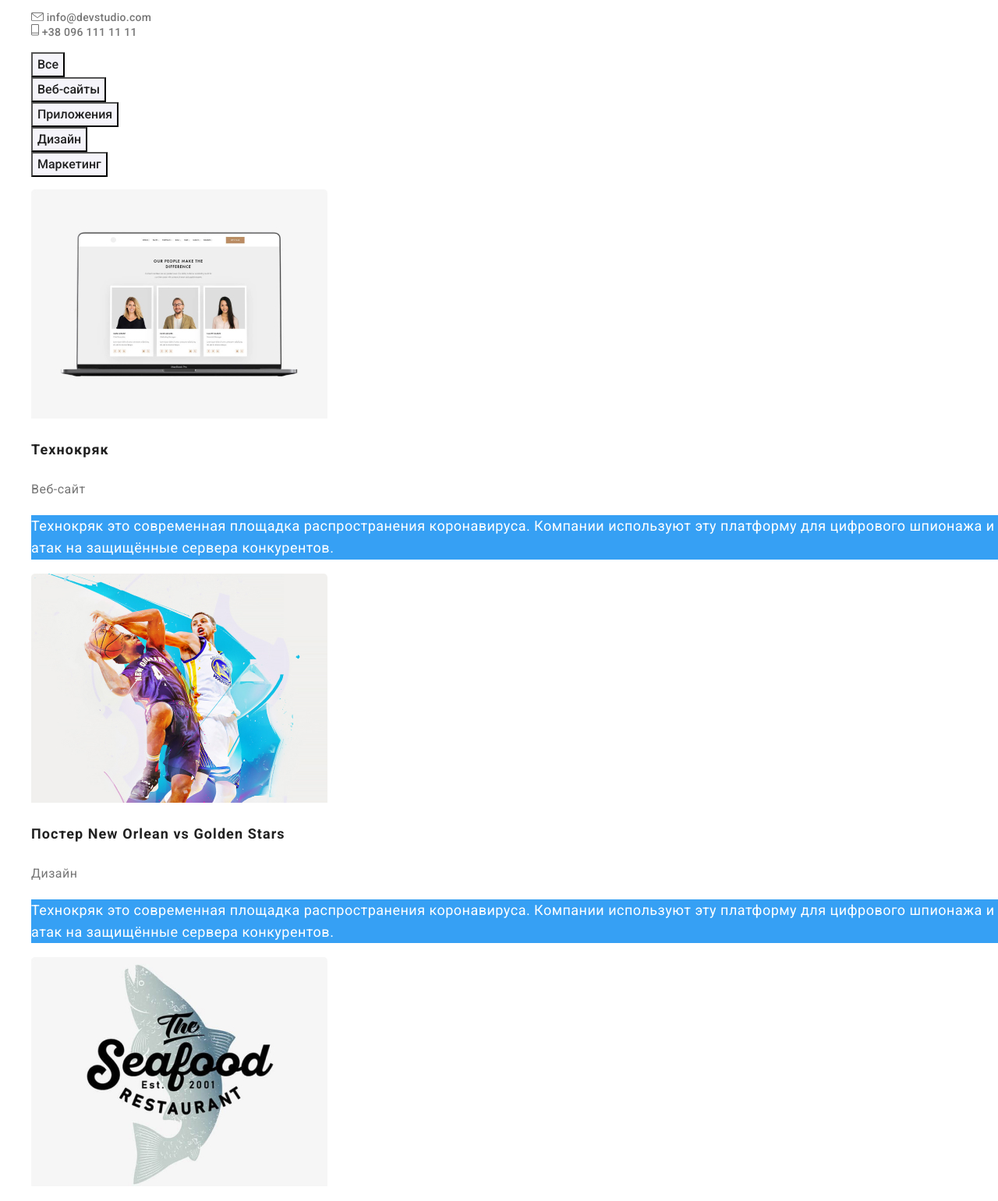
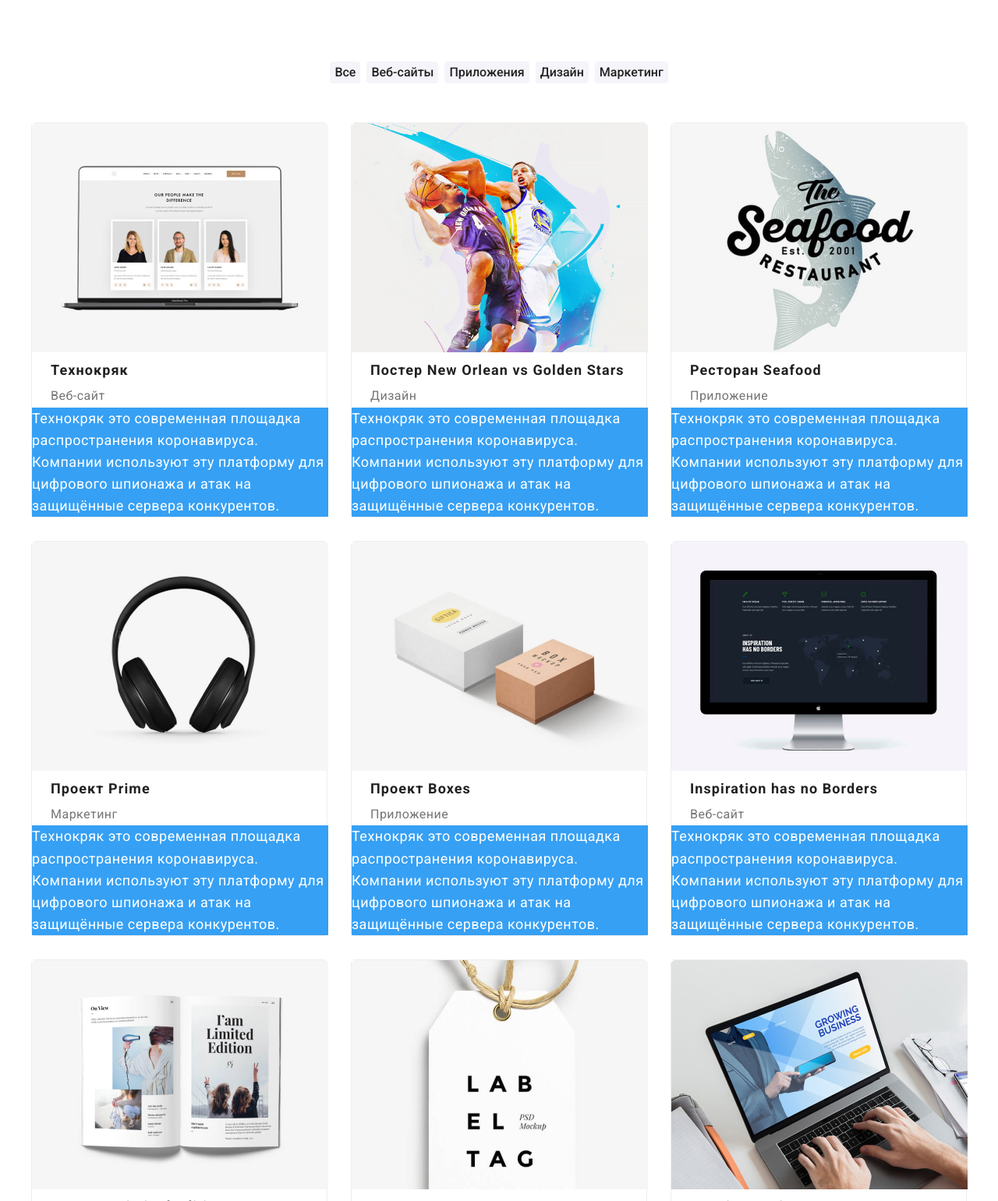
Before and after one commit to valentinyak/goit-markup-hw-03, a plain HTML site: page portfolio.html in a window 1280 px wide. Shown: the part 66-1607 px from the top of the page at 78% size. Drawn offline with nearby package versions, Linux system fonts and the light colour scheme.

Commit message:
Корректировка стилей главной стр и добавление стилией портфолио

```diff
--- a/css/styles.css
+++ b/css/styles.css
@@ -63,7 +63,8 @@ h2 {
 /* Стилизация главной навигации */
 .site-nav {
   display: flex;
-  padding-left: 0;
+  margin: 0px;
+  padding: 0;
 }
 .site-nav li {
   font-weight: 500;
@@ -134,6 +135,9 @@ h2 {
 }
 
 /* Стилизация преимуществ */
+.features {
+  padding: 94px 0px;
+}
 .features-title {
   display: none;
 }
@@ -147,7 +151,7 @@ h2 {
 }
 .features-list {
   display: flex;
-  margin: 0px 0px 94px;
+  margin: 0px;
   padding: 0px;
 }
 .features-list li:not(:last-child) {
@@ -173,12 +177,15 @@ h2 {
 }
 
 /* Стилизация наших работ */
+.our-work {
+  padding-bottom: 94px;
+}
 .our-work-title {
   margin: 0px 0px 50px;
 }
 .our-work-list {
   display: flex;
-  margin: 0px 0px 94px;
+  margin: 0px;
   padding: 0px;
 }
 .our-work-list li:not(:last-child) {
@@ -195,35 +202,16 @@ h2 {
   font-size: 14px;
   text-transform: uppercase;
 }
-.project-title {
-  font-weight: 700;
-  font-size: 18px;
-  line-height: 2;
-  letter-spacing: 0.06em;
-}
-.project-type {
-  color: var(--gray-text-color);
-  font-weight: 400;
-  font-size: 16px;
-  line-height: 1.87;
-}
-.project-description {
-  color: var(--white-text-color);
-  background: rgba(33, 150, 243, 0.9);
-  font-weight: 400;
-  font-size: 18px;
-  line-height: 1.56;
-}
 
 /* Стилизация команды */
 .our-team {
-  margin: 0px 0px 94px;
-  padding: 0px 0px 94px;
+  margin: 0px;
+  padding: 94px 0px;
   background: var(--secondary-bg-color);
 }
 .our-team-title {
   margin: 0px 0px 50px;
-  padding: 94px 0px 0px;
+  padding: 0px;
 }
 .our-team-list {
   display: flex;
@@ -272,7 +260,8 @@ h2 {
 
 /* Стилизация клиентов */
 .clients {
-  margin: 0px 0px 94px;
+  margin: 0px;
+  padding: 94px 0px;
 }
 .clients-title {
   margin: 0px 0px 50px;
@@ -298,8 +287,68 @@ h2 {
   margin-right: 30px;
 }
 
+/* Стилизация страницы портфолио */
+.main-portofolio {
+  padding: 94px 0px;
+}
+.projects-list {
+  display: flex;
+  flex-wrap: wrap;
+  margin: 0px;
+  padding: 0px;
+}
+.projects-list .item {
+  width: 380px;
+  border: 1px solid #eeeeee;
+  border-radius: 5px;
+}
+.projects-list .item > a {
+  display: inline-block;
+}
+.projects-list li:not(:nth-child(3n)) {
+  margin-right: 30px;
+}
+.projects-list li:not(:nth-last-child(-n + 3)) {
+  margin-bottom: 30px;
+}
+.project-title {
+  margin: 0px;
+  padding-left: 24px;
+  font-weight: 700;
+  font-size: 18px;
+  line-height: 2;
+  letter-spacing: 0.06em;
+}
+.project-type {
+  margin: 0px;
+  padding-left: 24px;
+  color: var(--gray-text-color);
+  font-weight: 400;
+  font-size: 16px;
+  line-height: 1.87;
+}
+.project-description {
+  margin: 0px;
+  color: var(--white-text-color);
+  background: rgba(33, 150, 243, 0.9);
+  font-weight: 400;
+  font-size: 18px;
+  line-height: 1.56;
+}
+
 /* Стилизация кнопок */
+.button-list {
+  display: flex;
+  justify-content: center;
+  margin: 0px 0px 50px;
+  padding: 0px;
+}
+.button-list li:not(:last-child) {
+  margin-right: 8px;
+}
 .portfolio-button {
+  border-radius: 4px;
+  border-width: 0px;
   background-color: var(--secondary-bg-color);
   color: var(--primery-text-color);
   font-weight: 500;
@@ -373,6 +422,9 @@ footer {
 .follow-button {
   width: 200px;
   height: 50px;
+  box-shadow: 0px 4px 4px rgba(0, 0, 0, 0.15);
+  border-radius: 4px;
+  border-width: 0px;
 
   background-color: var(--accent-color);
   color: var(--white-text-color);
@@ -383,6 +435,7 @@ footer {
   letter-spacing: 0.06em;
 }
 .developed {
+  margin: 0px;
   color: rgba(255, 255, 255, 0.4);
   font-size: 12px;
   line-height: 2;
--- a/portfolio.html
+++ b/portfolio.html
@@ -17,7 +17,8 @@
   <body>
     <!-- Шапка сайта -->
     <header>
-      <nav>
+      <div class="container header-links">
+        <nav class="header-links">
           <a href="./index.html" class="logo primery"
             ><span class="logo-web">Web</span> Studio</a
           >
@@ -28,7 +29,7 @@
           </ul>
         </nav>
         <address class="main-addr">
-        <ul>
+          <ul class="main-addr-link">
             <li>
               <a href="mailto:info@devstudio.com">
                 <img src="./img/email.svg" alt="" /> info@devstudio.com</a
@@ -41,13 +42,15 @@
             </li>
           </ul>
         </address>
+      </div>
     </header>
 
     <!-- Основная инфа -->
     <main>
-      <section>
+      <section class="main-portofolio">
+        <div class="container">
           <h1 class="features-title">Наши проекты</h1>
-        <ul>
+          <ul class="button-list">
             <li><button type="button" class="portfolio-button">Все</button></li>
             <li>
               <button type="button" class="portfolio-button">Веб-сайты</button>
@@ -63,8 +66,8 @@
             </li>
           </ul>
 
-        <ul>
-          <li>
+          <ul class="projects-list">
+            <li class="item">
               <a href="">
                 <img
                   src="./img/portfolio-img1.jpg"
@@ -75,14 +78,14 @@
                 <h3 class="project-title">Технокряк</h3>
                 <p class="project-type">Веб-сайт</p>
                 <p class="project-description">
-                Технокряк это современная площадка распространения коронавируса.
-                Компании используют эту платформу для цифрового шпионажа и атак
-                на защищённые сервера конкурентов.
+                  Технокряк это современная площадка распространения
+                  коронавируса. Компании используют эту платформу для цифрового
+                  шпионажа и атак на защищённые сервера конкурентов.
                 </p></a
               >
             </li>
 
-          <li>
+            <li class="item">
               <a href="">
                 <img
                   src="./img/portfolio-img2.jpg"
@@ -93,14 +96,14 @@
                 <h3 class="project-title">Постер New Orlean vs Golden Stars</h3>
                 <p class="project-type">Дизайн</p>
                 <p class="project-description">
-                Технокряк это современная площадка распространения коронавируса.
-                Компании используют эту платформу для цифрового шпионажа и атак
-                на защищённые сервера конкурентов.
+                  Технокряк это современная площадка распространения
+                  коронавируса. Компании используют эту платформу для цифрового
+                  шпионажа и атак на защищённые сервера конкурентов.
                 </p>
               </a>
             </li>
 
-          <li>
+            <li class="item">
               <a href="">
                 <img
                   src="./img/portfolio-img3.jpg"
@@ -111,14 +114,14 @@
                 <h3 class="project-title">Ресторан Seafood</h3>
                 <p class="project-type">Приложение</p>
                 <p class="project-description">
-                Технокряк это современная площадка распространения коронавируса.
-                Компании используют эту платформу для цифрового шпионажа и атак
-                на защищённые сервера конкурентов.
+                  Технокряк это современная площадка распространения
+                  коронавируса. Компании используют эту платформу для цифрового
+                  шпионажа и атак на защищённые сервера конкурентов.
                 </p>
               </a>
             </li>
 
-          <li>
+            <li class="item">
               <a href="">
                 <img
                   src="./img/portfolio-img4.jpg"
@@ -129,14 +132,14 @@
                 <h3 class="project-title">Проект Prime</h3>
                 <p class="project-type">Маркетинг</p>
                 <p class="project-description">
-                Технокряк это современная площадка распространения коронавируса.
-                Компании используют эту платформу для цифрового шпионажа и атак
-                на защищённые сервера конкурентов.
+                  Технокряк это современная площадка распространения
+                  коронавируса. Компании используют эту платформу для цифрового
+                  шпионажа и атак на защищённые сервера конкурентов.
                 </p>
               </a>
             </li>
 
-          <li>
+            <li class="item">
               <a href="">
                 <img
                   src="./img/portfolio-img5.jpg"
@@ -147,14 +150,14 @@
                 <h3 class="project-title">Проект Boxes</h3>
                 <p class="project-type">Приложение</p>
                 <p class="project-description">
-                Технокряк это современная площадка распространения коронавируса.
-                Компании используют эту платформу для цифрового шпионажа и атак
-                на защищённые сервера конкурентов.
+                  Технокряк это современная площадка распространения
+                  коронавируса. Компании используют эту платформу для цифрового
+                  шпионажа и атак на защищённые сервера конкурентов.
                 </p>
               </a>
             </li>
 
-          <li>
+            <li class="item">
               <a href="">
                 <img
                   src="./img/portfolio-img6.jpg"
@@ -165,14 +168,14 @@
                 <h3 class="project-title">Inspiration has no Borders</h3>
                 <p class="project-type">Веб-сайт</p>
                 <p class="project-description">
-                Технокряк это современная площадка распространения коронавируса.
-                Компании используют эту платформу для цифрового шпионажа и атак
-                на защищённые сервера конкурентов.
+                  Технокряк это современная площадка распространения
+                  коронавируса. Компании используют эту платформу для цифрового
+                  шпионажа и атак на защищённые сервера конкурентов.
                 </p>
               </a>
             </li>
 
-          <li>
+            <li class="item">
               <a href="">
                 <img
                   src="./img/portfolio-img7.jpg"
@@ -183,14 +186,14 @@
                 <h3 class="project-title">Издание Limited Edition</h3>
                 <p class="project-type">Дизайн</p>
                 <p class="project-description">
-                Технокряк это современная площадка распространения коронавируса.
-                Компании используют эту платформу для цифрового шпионажа и атак
-                на защищённые сервера конкурентов.
+                  Технокряк это современная площадка распространения
+                  коронавируса. Компании используют эту платформу для цифрового
+                  шпионажа и атак на защищённые сервера конкурентов.
                 </p>
               </a>
             </li>
 
-          <li>
+            <li class="item">
               <a href="">
                 <img
                   src="./img/portfolio-img8.jpg"
@@ -201,14 +204,14 @@
                 <h3 class="project-title">Проект LAB</h3>
                 <p class="project-type">Маркетинг</p>
                 <p class="project-description">
-                Технокряк это современная площадка распространения коронавируса.
-                Компании используют эту платформу для цифрового шпионажа и атак
-                на защищённые сервера конкурентов.
+                  Технокряк это современная площадка распространения
+                  коронавируса. Компании используют эту платформу для цифрового
+                  шпионажа и атак на защищённые сервера конкурентов.
                 </p>
               </a>
             </li>
 
-          <li>
+            <li class="item">
               <a href="">
                 <img
                   src="./img/portfolio-img9.jpg"
@@ -219,57 +222,69 @@
                 <h3 class="project-title">Growing Business</h3>
                 <p class="project-type">Приложение</p>
                 <p class="project-description">
-                Технокряк это современная площадка распространения коронавируса.
-                Компании используют эту платформу для цифрового шпионажа и атак
-                на защищённые сервера конкурентов.
+                  Технокряк это современная площадка распространения
+                  коронавируса. Компании используют эту платформу для цифрового
+                  шпионажа и атак на защищённые сервера конкурентов.
                 </p>
               </a>
             </li>
           </ul>
+        </div>
       </section>
     </main>
 
     <!-- Футер сайта -->
     <footer>
-      <a href="./index.html" class="logo secondary"
+      <div class="container">
+        <div class="footer-links">
+          <div>
+            <a href="./index.html" class="logo secondary marg-bott"
               ><span class="logo-web">Web</span> Studio</a
             >
             <address>
-        <span class="addr-map">г. Киев, пр-т Леси Украинки, 26 </span> <br />
+              <span class="addr-map">г. Киев, пр-т Леси Украинки, 26 </span>
+              <br />
               <span class="addr-email"> info@example.com </span> <br />
               <span class="addr-phone">+38 099 111 11 11</span>
             </address>
+          </div>
+          <div>
             <h3 class="follow">присоединяйтесь</h3>
             <ul class="social-networks">
+              <div class="social-networks-links">
                 <li>
                   <a href="" aria-label="Ссылка на Instagram">
                     <img src="./img/instagram-logo.svg" alt="instagram logo" />
-            Instagram</a
-          >
+                  </a>
                 </li>
                 <li>
                   <a href="" aria-label="Ссылка на Twitter">
                     <img src="./img/twitter-logo.svg" alt="twitter logo" />
-            Twitter</a
-          >
+                  </a>
                 </li>
                 <li>
                   <a href="" aria-label="Ссылка на Facebook"
                     ><img src="./img/facebook-logo.svg" alt="facebook logo" />
-            Facebook</a
-          >
+                  </a>
                 </li>
                 <li>
                   <a href="" aria-label="Ссылка на LinkedIn"
                     ><img src="./img/linkedin-logo.svg" alt="linkedin logo" />
-            LinkedIn</a
-          >
+                  </a>
                 </li>
+              </div>
             </ul>
+          </div>
+          <div>
             <h3 class="follow">Подпишитесь на рассылку</h3>
+            <div class="follow-container">
               <p class="enter-e-mail">E-mail</p>
               <button type="button" class="follow-button">Подписаться</button>
+            </div>
+          </div>
+        </div>
         <p class="developed">2020 | Developed by GoIT Students</p>
+      </div>
     </footer>
   </body>
 </html>
```
Also changed, not shown: index.html (+4 -5 lines). Lines whose indentation alone changed are shown as unchanged.
